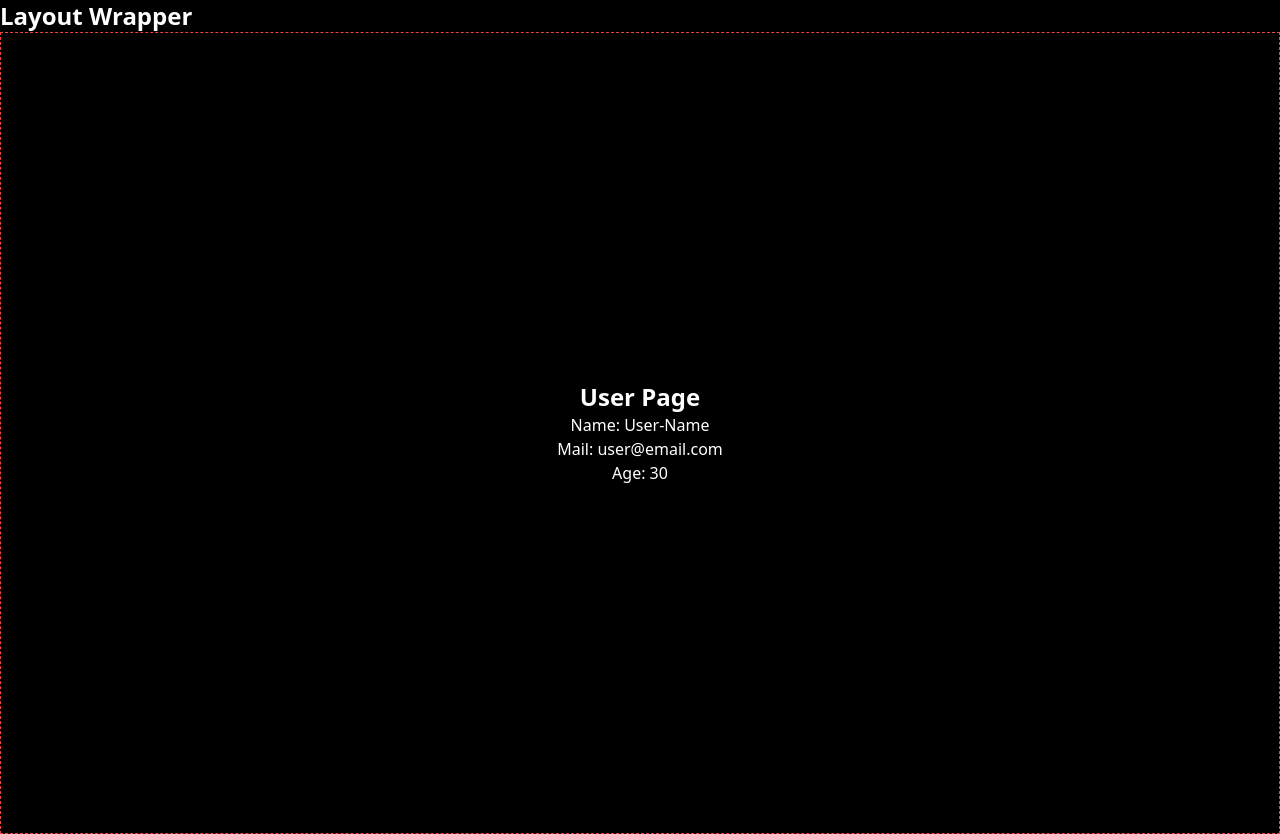
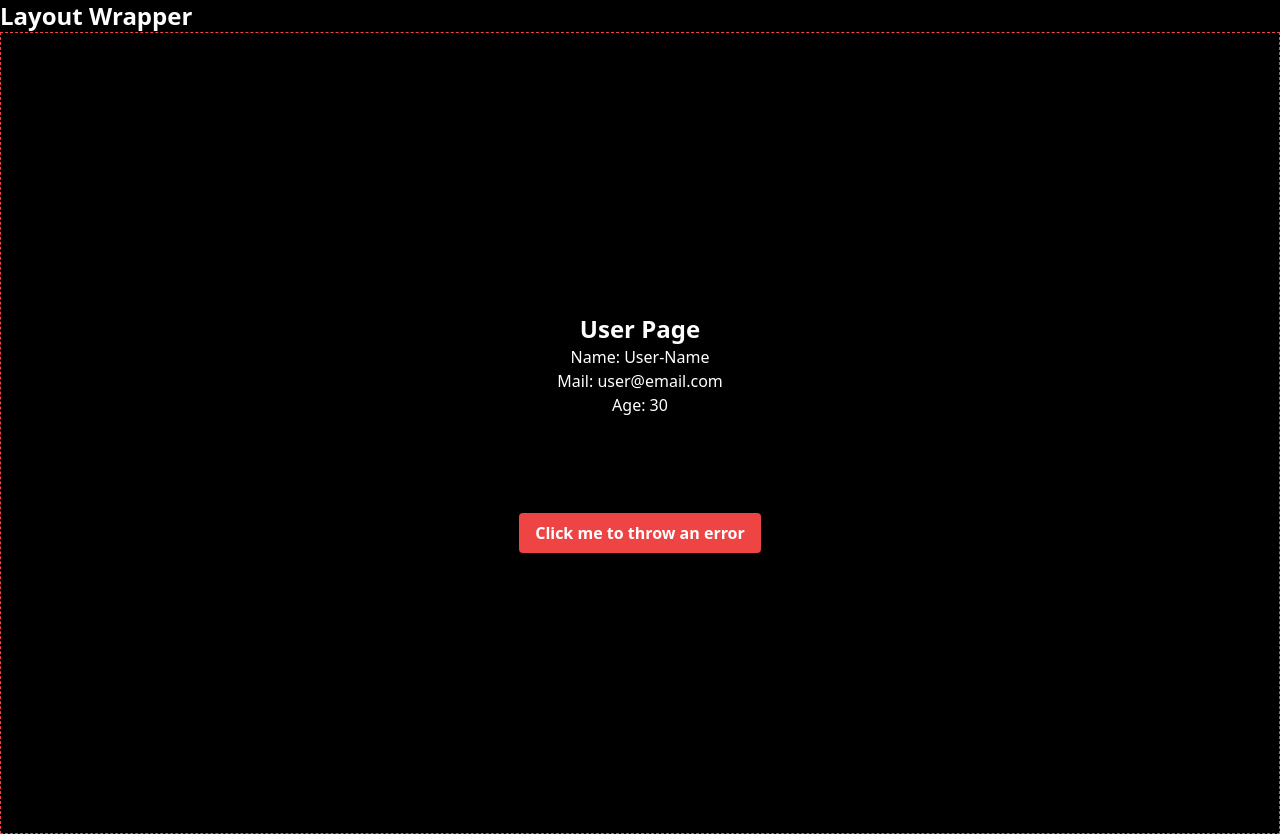
Before and after one commit to BrunoBrockweldAlves/FullCycle-CodeFlix-Frontend, a Next.js app: page /settings/user in a window 1280 px wide. Built offline with nearby package versions, Linux system fonts and the light colour scheme.

Commit message:
error example

```diff
--- /dev/null
+++ b/src/app/components/BugButton.tsx
@@ -0,0 +1,17 @@
+'use client';
+
+import { useState } from "react";
+
+export default function BugButton() {
+    const [clicked, setClicked] = useState(false);
+
+        if (clicked) {
+            throw new Error("BugButton Error!");
+        }
+
+    return(
+        <button onClick={() => setClicked(true)} className="bg-red-500 text-white font-bold px-4 py-2 rounded hover:bg-red-700">
+            Click me to throw an error
+        </button>
+    );
+}
--- /dev/null
+++ b/src/app/settings/error.tsx
@@ -0,0 +1,12 @@
+'use client';
+
+export default function error(){
+    return (
+        <div className="flex flex-col items-center justify-center h-screen">
+        <h1 className="text-2xl font-bold text-red-500">Error</h1>
+        <div className="border border-dashed border-red-500">
+            <p className="text-red-500">Something went wrong</p>
+        </div>
+        </div>
+    )
+}
--- a/src/app/settings/user/page.tsx
+++ b/src/app/settings/user/page.tsx
@@ -1,3 +1,4 @@
+import BugButton from "@components/BugButton";
 import { getUserInfo } from "src/app/lib/settings"
 
 
@@ -14,6 +15,11 @@ export default async function User(){
         <div>Name: {name}</div>
         <div>Mail: {mail}</div>
         <div>Age: {age}</div>
+        <br/>
+        <br/>
+        <br/>
+        <br/>
+        <BugButton/>
         </div>
     )
 }
```
